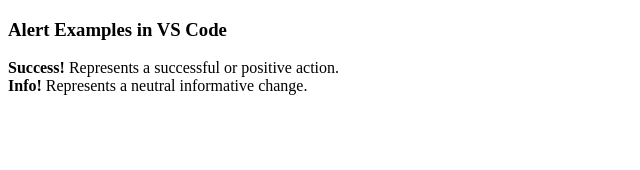
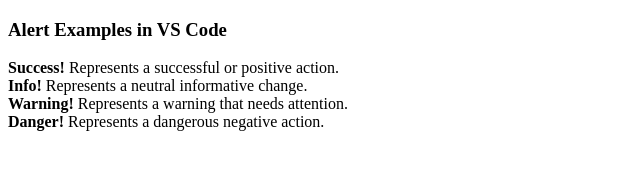
Before and after one commit to yesiyemss/hello-word, a plain HTML site: page index.html in a window 1280 px wide. Shown: the whole page, without its empty margins (0-640 px from the left). Drawn offline with Linux system fonts and the light colour scheme.

Commit message:
Added Features

```diff
--- a/index.html
+++ b/index.html
@@ -1,12 +1,14 @@
 <!DOCTYPE html>
 <html lang=""en">
 <head>
-    <title>Alert Examples</title>
+    <title>Alert Examples!!!</title>
     <meta charset="utf-8">
 </head>
 <body>
     <h3>Alert Examples in VS Code</h3>
         <strong>Success!</strong> Represents a successful or positive action.</br>
         <strong>Info!</strong> Represents a neutral informative change.</br>
+        <strong>Warning!</strong> Represents a warning that needs attention.</br>
+        <strong>Danger!</strong> Represents a dangerous negative action.</br>
 </body>
 </html>
```
